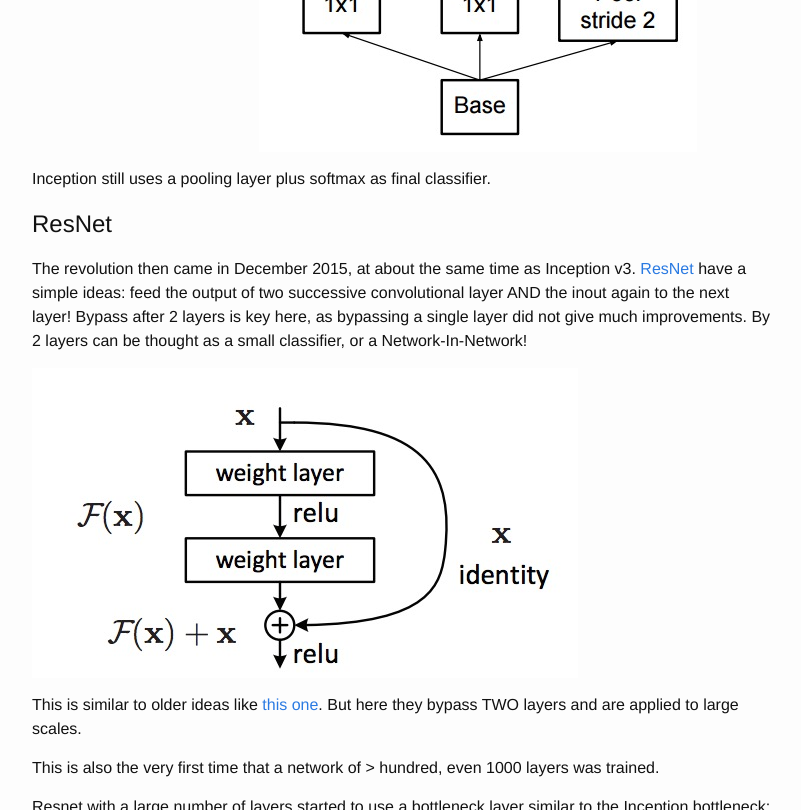
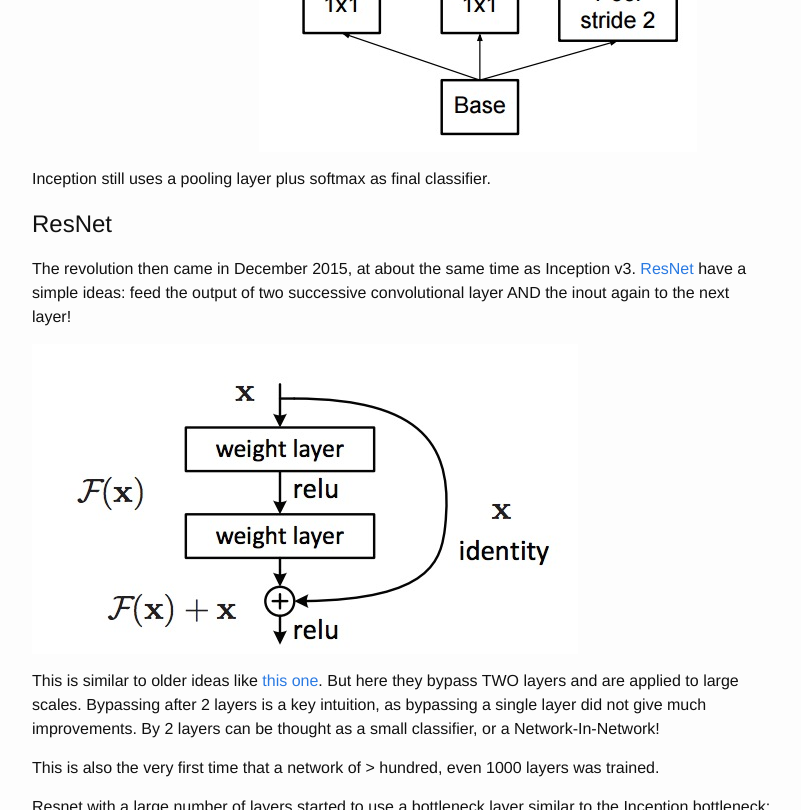
Before and after one commit to culurciello/culurciello.github.io, a Jekyll site: the page built from _posts/2016-06-05-nets.markdown, in a window 1280 px wide and 900 px high, scrolled down 8351 px, cut to the strip 0-810 px from the top of the window. Shown: the whole strip, without its empty margins (238-1039 px from the left). Built offline with Jekyll 4.4.1, drawn with Linux system fonts in a browser that asks for light colours.

Commit message:
better phrase

```diff
--- a/_posts/2016-06-05-nets.markdown
+++ b/_posts/2016-06-05-nets.markdown
@@ -126,11 +126,11 @@ Inception still uses a pooling layer plus softmax as final classifier.
 
 # ResNet
 The revolution then came in December 2015, at about the same time as Inception v3.
-[ResNet](https://arxiv.org/abs/1512.03385) have a simple ideas: feed the output of two successive convolutional layer AND the inout again to the next layer! Bypass after 2 layers is key here, as bypassing a single layer did not give much improvements. By 2 layers can be thought as a small classifier, or a Network-In-Network!
+[ResNet](https://arxiv.org/abs/1512.03385) have a simple ideas: feed the output of two successive convolutional layer AND the inout again to the next layer!
 
 ![](/assets/nets/resnetb.jpg)
 
-This is similar to older ideas like [this one](http://yann.lecun.com/exdb/publis/pdf/sermanet-ijcnn-11.pdf). But here they bypass TWO layers and are applied to large scales.
+This is similar to older ideas like [this one](http://yann.lecun.com/exdb/publis/pdf/sermanet-ijcnn-11.pdf). But here they bypass TWO layers and are applied to large scales. Bypassing after 2 layers is a key intuition, as bypassing a single layer did not give much improvements. By 2 layers can be thought as a small classifier, or a Network-In-Network!
 
 This is also the very first time that a network of > hundred, even 1000 layers was trained.
 
```
